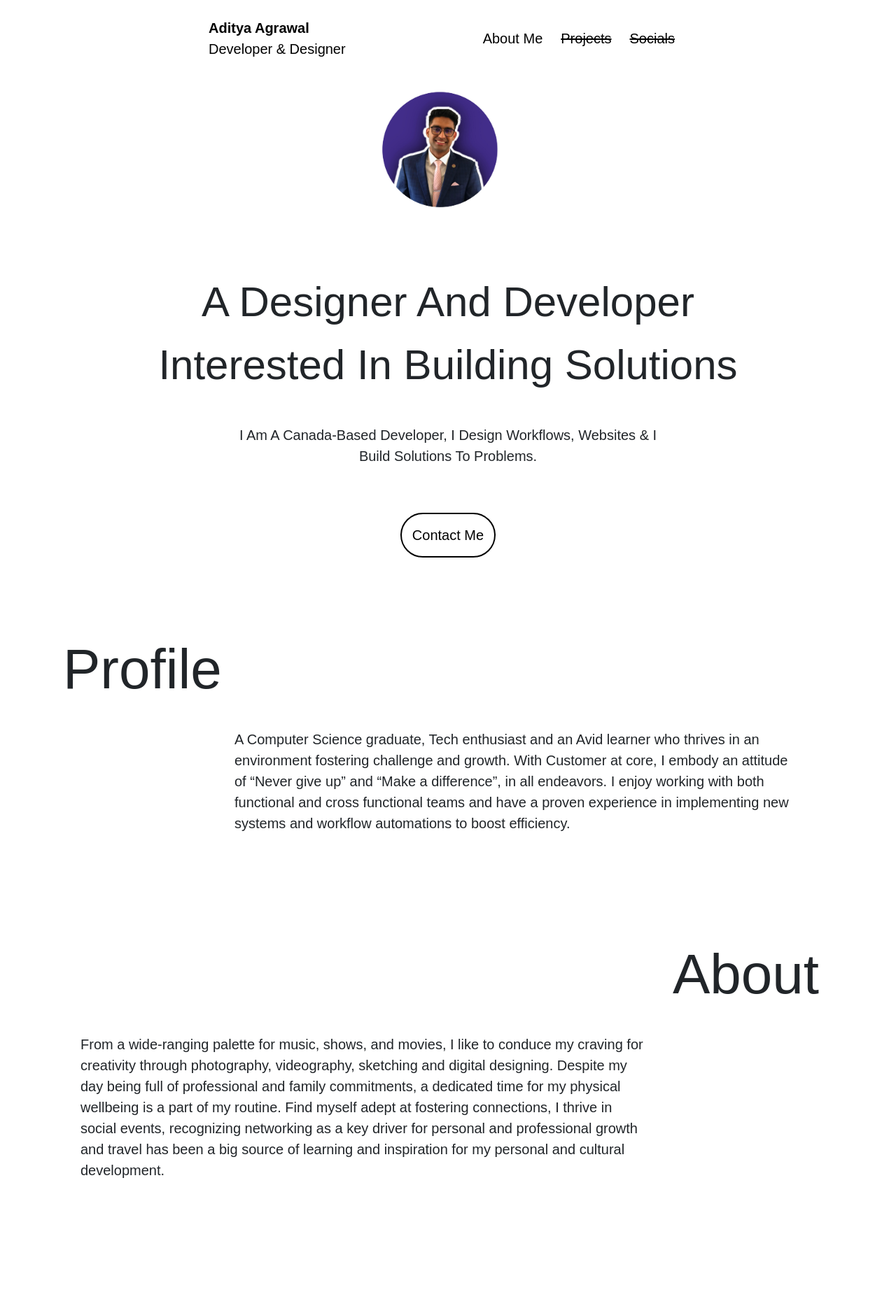
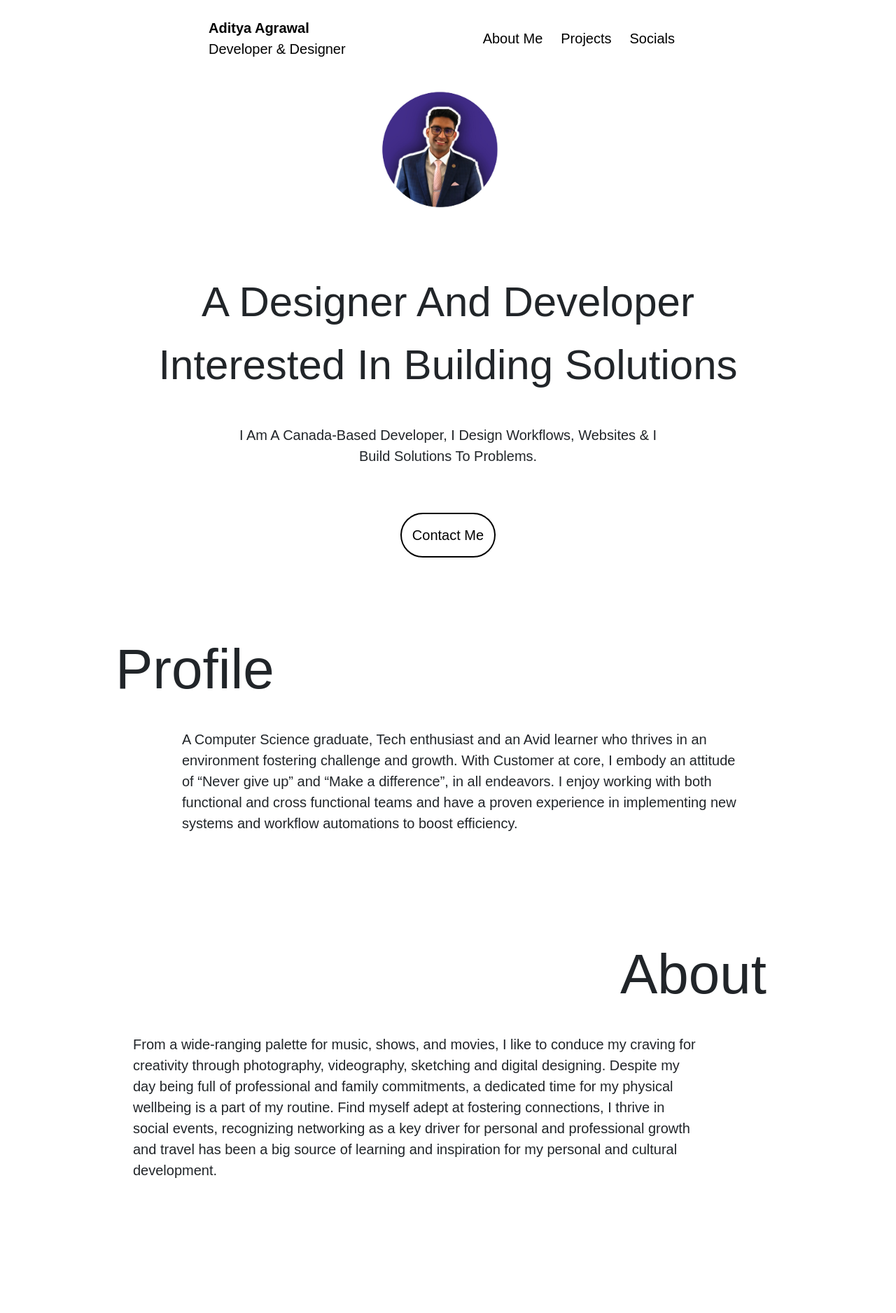
Before and after one commit to adiagcodelance/React-Portfolio-V3, a React (Create React App) app: page / in a window 1280 px wide. Shown: the top 1877 px of the page at 70% size. Built offline with nearby package versions, Linux system fonts and the light colour scheme; a web font is replaced by a local one.

Commit message:
updates made to sizing.

```diff
--- a/package.json
+++ b/package.json
@@ -22,6 +22,7 @@
     "react-icons": "^4.10.1",
     "react-router-dom": "^6.14.0",
     "react-scripts": "5.0.1",
+    "react-scroll": "^1.9.0",
     "web-vitals": "^2.1.4"
   },
   "scripts": {
--- a/src/components/ContentCard.css
+++ b/src/components/ContentCard.css
@@ -13,7 +13,7 @@
 }
 
 .content-card-block {
-    width: 1150px;
+    width: 1000px;
     margin: auto;
     display: grid;
     padding: 10px;
--- a/src/components/ContentCardReverse.css
+++ b/src/components/ContentCardReverse.css
@@ -13,7 +13,7 @@
 }
 
 .content-card-reverse-block {
-    width: 1150px;
+    width: 1000px;
     margin: auto;
     display: grid;
     padding: 10px;
--- a/src/components/Navbar.css
+++ b/src/components/Navbar.css
@@ -52,6 +52,11 @@
 .brand:hover {
   color: #807c7c;
   width: 100%;
+  cursor: pointer;
+}
+
+.nav-link:hover {
+  cursor: pointer;
 }
 
 #navbar {
--- a/src/components/Navbar.js
+++ b/src/components/Navbar.js
@@ -1,4 +1,4 @@
-// Navbar.js
+import { Link as ScrollLink, animateScroll as scroll } from "react-scroll";
 
 import React, { useState } from "react";
 import "./Navbar.css";
@@ -47,28 +47,36 @@ const Navbar = () => {
             className={`nav-item ${activeLink === 0 ? "active" : ""}`}
             id="navitem"
           >
-            <a
+            <ScrollLink
               className="nav-link"
-              href="#"
+              to="home"
+              smooth={true}
+              duration={400}
+              offset={-50}
               onMouseEnter={() => handleLinkMouseEnter(0)}
               onMouseLeave={handleLinkMouseLeave}
             >
               About Me
-            </a>
+            </ScrollLink>
             <div
               className={`underline ${activeLink === 0 ? "show" : ""}`}
             ></div>
           </li>
           <li className="nav-item" id="navitem">
-            <a className="nav-link" href="#" style={{textDecoration: 'line-through'}}>
+            <ScrollLink
+              className="nav-link"
+              to="experience-section"
+              smooth={true}
+              duration={500}
+            >
               Projects
-            </a>
+            </ScrollLink>
             <div className="underline"></div>
           </li>
           <li className="nav-item" id="navitem">
-            <a className="nav-link" href="#" style={{textDecoration: 'line-through'}}>
+            <ScrollLink className="nav-link" to="">
               Socials
-            </a>
+            </ScrollLink>
             <div className="underline"></div>
           </li>
           {/**
--- a/src/pages/Home.js
+++ b/src/pages/Home.js
@@ -15,6 +15,32 @@ import TimelineComponent from "../components/TimelineComponent";
 import Navbar from "../components/Navbar";
 
 const Home = () => {
+  document.addEventListener("DOMContentLoaded", function () {
+    const buttonToBlockMap = {
+      "block-aae767acabe01fa03832": "#block-6a8f23e1a6eae543db48",
+      "block-4c0aac5dedf61e0e726c": "#block-110178bc0dc45ef636ab",
+      "block-3a53f5af546657ccd72c": "#block-fc0499e775b1ea420449",
+      "block-3c323660819d0d40e632": "#block-a479f5850fefb3aa99d1",
+      // Add more button-to-block mappings as needed
+    };
+    // Select all buttons by class and apply styling
+    const buttons = document.querySelectorAll(".sqs-block-button"); // Replace with the actual class of your buttons
+    buttons.forEach(function (button) {
+      const buttonId = button.id;
+      const targetBlockSelector = buttonToBlockMap[buttonId];
+      const targetBlock = document.querySelector(targetBlockSelector);
+
+      if (targetBlock) {
+        button.addEventListener("click", function (event) {
+          event.preventDefault();
+          targetBlock.scrollIntoView({
+            behavior: "smooth",
+          });
+        });
+      }
+    });
+  });
+
   return (
     <div className="content">
       <Navbar />
@@ -29,7 +55,7 @@ const Home = () => {
         <SubHeader />
         <CTAButton buttonlabel="Contact Me" />
       </section>
-      <section className="home">
+      <section className="home" id="home">
         <ContentCard
           title="Profile"
           content="
@@ -46,7 +72,7 @@ Find myself adept at fostering connections, I thrive in social events, recognizi
 "
         />
       </section>
-      <section className="experience-section">
+      <section className="experience-section" id="experience-section">
         <div
           className="highlight-card-component"
           id="highlight-card-component-01"
@@ -127,29 +153,37 @@ Find myself adept at fostering connections, I thrive in social events, recognizi
           className="highlight-card-component"
           id="highlight-card-component-02"
         >
-          <HighLightCard title="Projects"
+          <HighLightCard
+            title="Projects"
             position="Aditya Portfolio Website"
             company="Personal"
             time="Dec 2023"
-          desc=""/>
+            desc=""
+          />
 
-          <HighLightCard title=""
+          <HighLightCard
+            title=""
             position="The Spice Store Website"
             company="The Spice Store"
             time="Oct 2023"
-          desc=""/>
+            desc=""
+          />
 
-          <HighLightCard title=""
+          <HighLightCard
+            title=""
             position="Telling Stories Website"
             company="University of Prince Edward Island - Software Engineering"
             time="Apr 2023"
-          desc=""/>
+            desc=""
+          />
 
-          <HighLightCard title=""
+          <HighLightCard
+            title=""
             position="Assignment Planner App"
             company="University of Prince Edward Island - Android App Development"
             time="Apr 2023"
-          desc=""/>
+            desc=""
+          />
         </div>
       </section>
     </div>
```
Also changed, not shown: 1 other file (tests, documents, lock files or other folders). Lines whose indentation alone changed are shown as unchanged.
